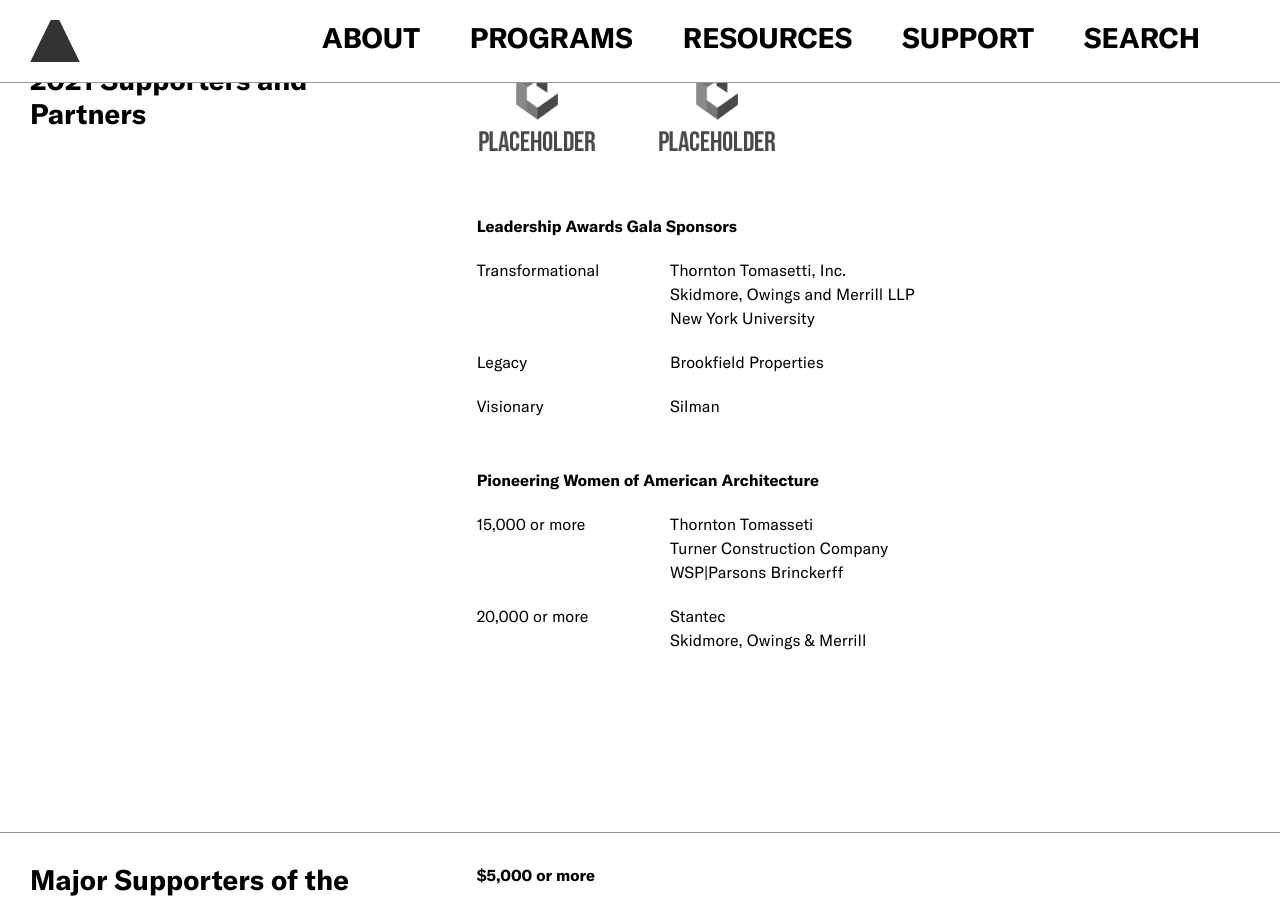
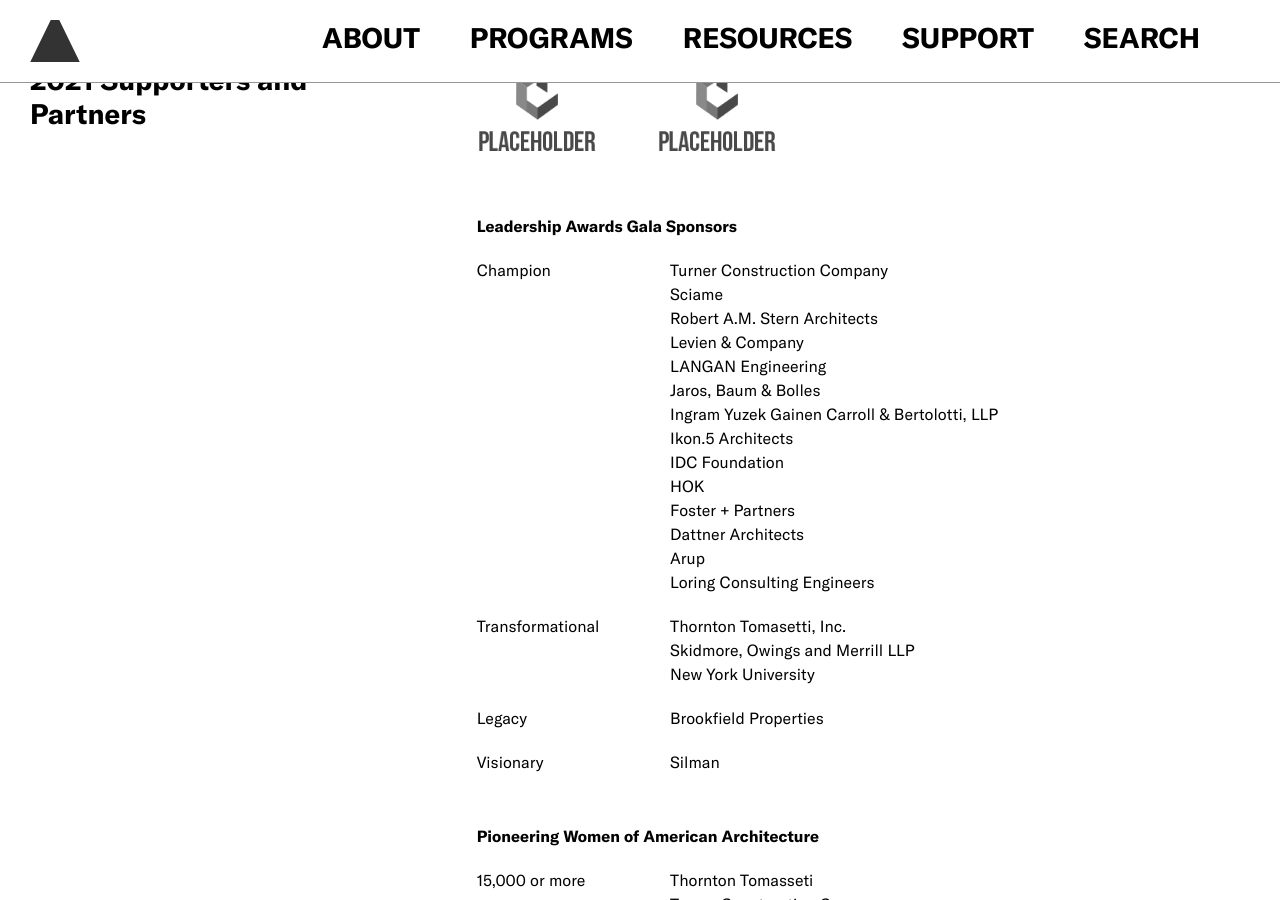
Before and after one commit to jengalas/bwaf-bbw, a Jekyll site: the page built from about/sponsors.md, in a window 1280 px wide and 900 px high, scrolled down 313 px. Built offline with Jekyll 4.4.1, drawn with Linux system fonts in a browser that asks for light colours; some web fonts are replaced.

Commit message:
Update from Forestry.io Aislinn McNamara updated about/sponsors.md

```diff
--- a/about/sponsors.md
+++ b/about/sponsors.md
@@ -23,6 +23,22 @@
 sponsors:
 - sponsors-header: Leadership Awards Gala Sponsors
   sponsors:
+  - amt: Champion
+    sponsors:
+    - Turner Construction Company
+    - Sciame
+    - Robert A.M. Stern Architects
+    - Levien & Company
+    - LANGAN Engineering
+    - Jaros, Baum & Bolles
+    - Ingram Yuzek Gainen Carroll & Bertolotti, LLP
+    - Ikon.5 Architects
+    - IDC Foundation
+    - HOK
+    - Foster + Partners
+    - Dattner Architects
+    - Arup
+    - Loring Consulting Engineers
   - amt: Transformational
     sponsors:
     - Thornton Tomasetti, Inc.
```
